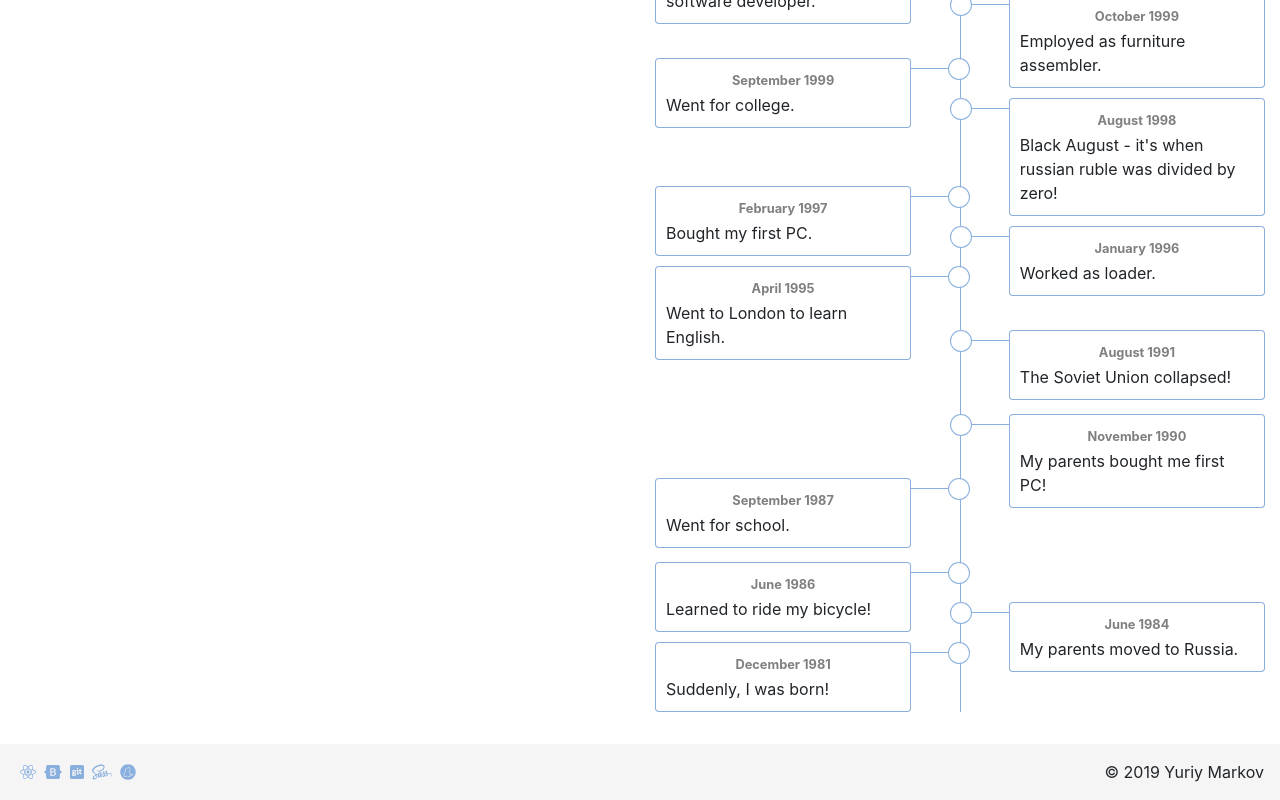
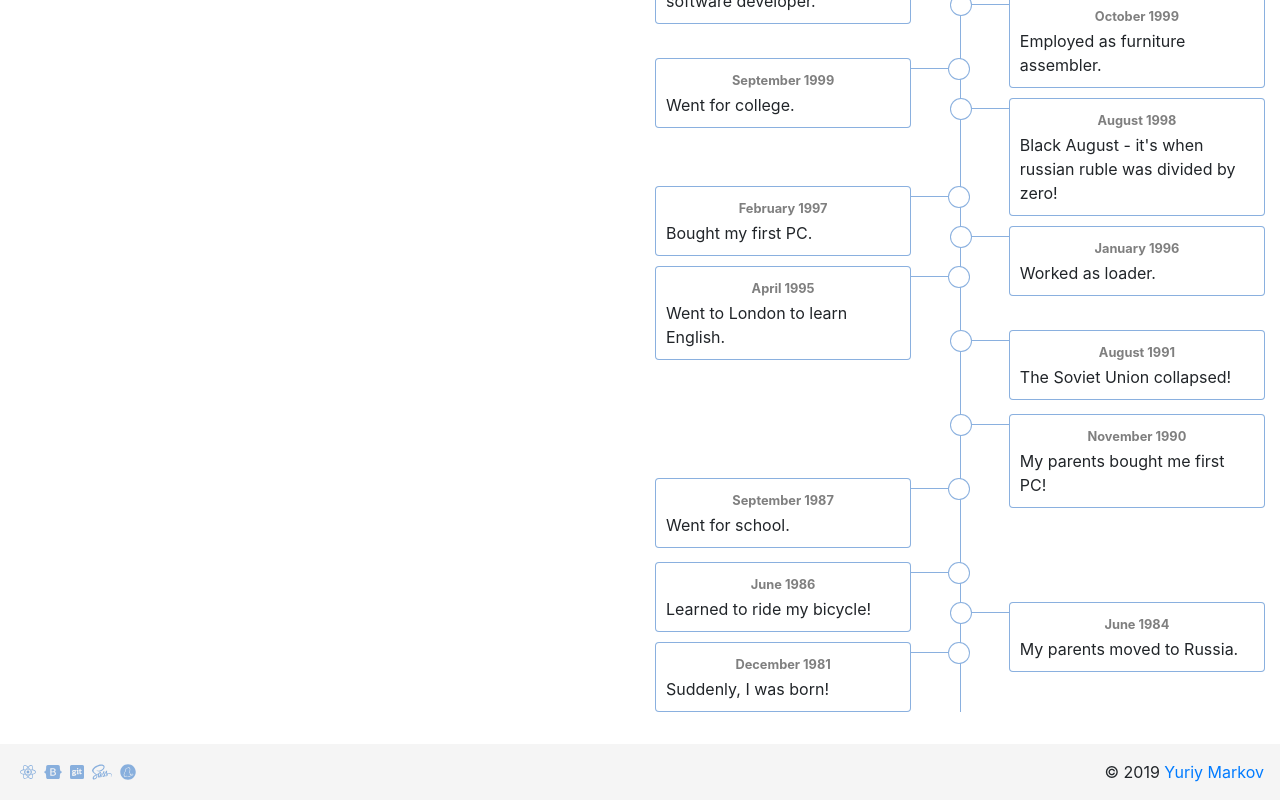
Before and after one commit to peacefullatom/portfolio, a React (Create React App) app: page / in a window 1280 px wide. Shown: the part 1374-2174 px from the top of the page. Built offline with nearby package versions, Linux system fonts and the light colour scheme.

Commit message:
feat: added link to contacts in the footer.

```diff
--- a/src/base/Footer.tsx
+++ b/src/base/Footer.tsx
@@ -1,8 +1,9 @@
 import { FontAwesomeIcon } from '@fortawesome/react-fontawesome';
 import React from 'react';
-import { footerLinks } from './const';
+import { footerLinks, contactLink } from './const';
 import './Footer.scss';
 import { IFooter } from './types';
+import { NavLink } from 'react-router-dom';
 
 const FooterLink: React.FC<IFooter> = props => {
   return (
@@ -22,7 +23,9 @@ const Footer: React.FC = () => {
           <FooterLink key={key} {...link} />
         ))}
       </div>
-      <div>&copy; {year} Yuriy Markov</div>
+      <div>
+        &copy; {year} <NavLink to={contactLink.path}>Yuriy Markov</NavLink>
+      </div>
     </div>
   );
 };
--- a/src/base/const.ts
+++ b/src/base/const.ts
@@ -7,11 +7,12 @@ import { ILink } from 'types';
 import { IFooter } from './types';
 
 export const defaultLink: ILink = { path: '/', label: 'Intro', component: Intro };
+export const contactLink: ILink = { path: '/contact', label: 'Contact', component: Contact };
 
 export const baseLinks: ILink[] = [
   { path: '/gallery', label: 'Gallery', component: Gallery },
   { path: '/about', label: 'About', component: About },
-  { path: '/contact', label: 'Contact', component: Contact }
+  contactLink
 ];
 
 export const footerLinks: IFooter[] = [
```
